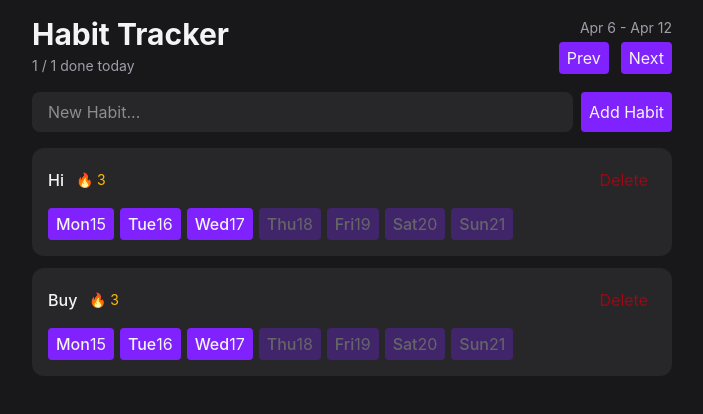
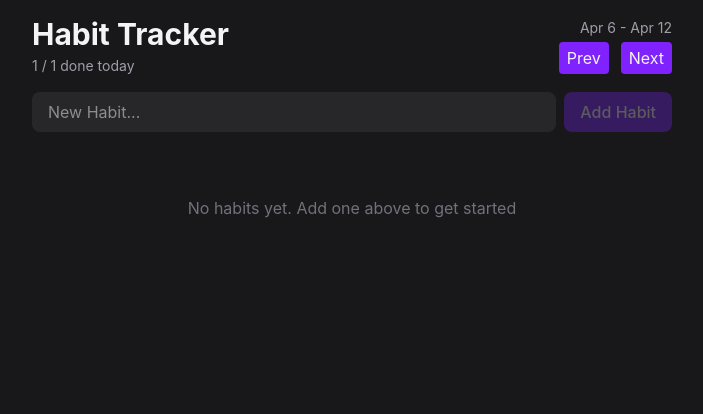
Before and after one commit to esrafil418/iHabit, a React (Vite) app: page / in a window 1280 px wide. Shown: the top 414 px of the page, without its empty margins (288-991 px from the left). Built offline with nearby package versions, Linux system fonts and the light colour scheme.

Commit message:
feat: implement Add habit & Delete habit features

```diff
--- a/package.json
+++ b/package.json
@@ -14,6 +14,7 @@
     "date-fns": "^4.4.0",
     "react": "^19.2.6",
     "react-dom": "^19.2.6",
+    "tailwind-merge": "^3.6.0",
     "tailwindcss": "^4.3.1"
   },
   "devDependencies": {
--- a/src/App.tsx
+++ b/src/App.tsx
@@ -1,13 +1,24 @@
+import { useState } from "react";
 import HabitForm from "./components/HabitForm";
-import HabitList from "./components/HabitList";
+import HabitList, { type Habit } from "./components/HabitList";
 import Header from "./components/Header";
 
 export default function App() {
+	const [habits, setHabits] = useState<Habit[]>([]);
+
+	function addHabit(name: string) {
+		setHabits(curr => [...curr, { id: crypto.randomUUID(), name }]);
+	}
+
+	function deleteHabit(id: string) {
+		setHabits((curr) => curr.filter((h) => h.id !== id));
+	}
+
 	return (
 		<div className="max-w-2xl mx-auto p-4 flex flex-col gap-4">
 			<Header />
-			<HabitForm />
-			<HabitList />
+			<HabitForm addHabit={addHabit} />
+			<HabitList deleteHabit={deleteHabit} habits={habits} />
 		</div>
 	);
 }
--- a/src/components/Button.tsx
+++ b/src/components/Button.tsx
@@ -1,18 +1,29 @@
 import type { ComponentProps } from "react";
+import { twMerge } from "tailwind-merge";
 
 type Variant = "primary" | "secondary" | "ghost";
 
 type ButtonProps = {
-	variant: Variant;
+	variant?: Variant;
+	type?: "button" | "submit" | "reset";
 } & ComponentProps<"button">;
 
-export default function Button({ variant = "primary", ...props }: ButtonProps) {
+export default function Button({
+	variant = "primary",
+	className,
+	type = "button",
+	...props
+}: ButtonProps) {
 	return (
 		<button
 			{...props}
 			disabled={props.disabled}
-			type="button"
-			className={`${getVariantStyles(variant)} transition-colors rounded px-2 py-1 disabled:opacity-30 disabled:cursor-not-allowed`}
+			type={type}
+			className={twMerge(
+				getVariantStyles(variant),
+				"transition-colors rounded px-2 py-1 disabled:opacity-30 disabled:cursor-not-allowed",
+				className,
+			)}
 		/>
 	);
 }
--- a/src/components/HabitForm.tsx
+++ b/src/components/HabitForm.tsx
@@ -1,14 +1,36 @@
+import { useState } from "react";
 import Button from "./Button";
 
-export default function HabitForm() {
+type HabitFormProps = {
+	addHabit: (name: string) => void;
+};
+
+export default function HabitForm({ addHabit }: HabitFormProps) {
+	const [name, setName] = useState("");
+
+	function handleSubmit(e: SubmitEvent) {
+		e.preventDefault();
+
+		if (name.trim() === "") return;
+		addHabit(name.trim());
+		setName("");
+	}
 	return (
-		<form className="flex gap-2">
+		<form className="flex gap-2" onSubmit={handleSubmit}>
 			<input
+				value={name}
+				onChange={(e) => setName(e.target.value)}
 				type="text"
 				className="flex-1 rounded-lg bg-zinc-800 px-4 py-2 outline-none focus-visible:ring-2 focus-visible:ring-violet-500"
 				placeholder="New Habit..."
 			/>
-			<Button>Add Habit</Button>
+			<Button
+				disabled={name.trim() === ""}
+				className="rounded-lg px-4 py-2 font-medium"
+				type="submit"
+			>
+				Add Habit
+			</Button>
 		</form>
 	);
 }
--- a/src/components/HabitItem.tsx
+++ b/src/components/HabitItem.tsx
@@ -6,12 +6,14 @@ import {
 	isFuture,
 	startOfWeek,
 } from "date-fns";
+import type { Habit } from "./HabitList";
 
-type HabitItemProps = {
-	habit: { id: string; title: string };
+export type HabitItemProps = {
+	habit: Habit;
+	deleteHabit: (id: string) => void;
 };
 
-export default function HabitItem({ habit }: HabitItemProps) {
+export default function HabitItem({ habit, deleteHabit }: HabitItemProps) {
 	const visibleDates = eachDayOfInterval({
 		start: startOfWeek(new Date(), { weekStartsOn: 1 }),
 		end: endOfWeek(new Date(), { weekStartsOn: 1 }),
@@ -20,15 +22,25 @@ export default function HabitItem({ habit }: HabitItemProps) {
 		<div className="rounded-xl bg-zinc-800 p-4 flex flex-col gap-3">
 			<div className="flex items-center justify-between">
 				<div className="flex gap-3 items-center">
-					<span className="font-medium">{habit.title}</span>
+					<span className="font-medium">{habit.name}</span>
 					<span className="text-sm text-amber-400">🔥 3</span>
 				</div>
-				<Button variant="ghost">Delete</Button>
+				<Button
+					onClick={() => deleteHabit(habit.id)}
+					className="text-sm"
+					variant="ghost"
+				>
+					Delete
+				</Button>
 			</div>
 
 			<div className="flex gap-1.5">
 				{visibleDates.map((date) => (
-					<Button key={date.toISOString()} disabled={isFuture(date)}>
+					<Button
+						className="flex flex-1 flex-col items-center gap-0.5 rounded-lg text-xs"
+						key={date.toISOString()}
+						disabled={isFuture(date)}
+					>
 						<span className="font-medium">{format(date, "EEE")}</span>
 						<span>{format(date, "d")}</span>
 					</Button>
--- a/src/components/HabitList.tsx
+++ b/src/components/HabitList.tsx
@@ -1,11 +1,16 @@
 import HabitItem from "./HabitItem";
 
-export default function HabitList() {
-	const habits = [
-		{ id: "1", title: "Hi" },
-		{ id: "2", title: "Buy" },
-	];
+export type Habit = {
+	id: string;
+	name: string;
+};
 
+type HabitListProps = {
+	habits: Habit[];
+	deleteHabit: (id: string) => void;
+};
+
+export default function HabitList({ habits, deleteHabit }: HabitListProps) {
 	if (habits.length === 0) {
 		return (
 			<p className="text-center text-zinc-500 py-12">
@@ -16,7 +21,7 @@ export default function HabitList() {
 	return (
 		<div className="flex flex-col gap-3">
 			{habits.map((habit) => (
-				<HabitItem key={habit.id} habit={habit} />
+				<HabitItem deleteHabit={deleteHabit} key={habit.id} habit={habit} />
 			))}
 		</div>
 	);
```
Also changed, not shown: 1 other file (tests, documents, lock files or other folders).
